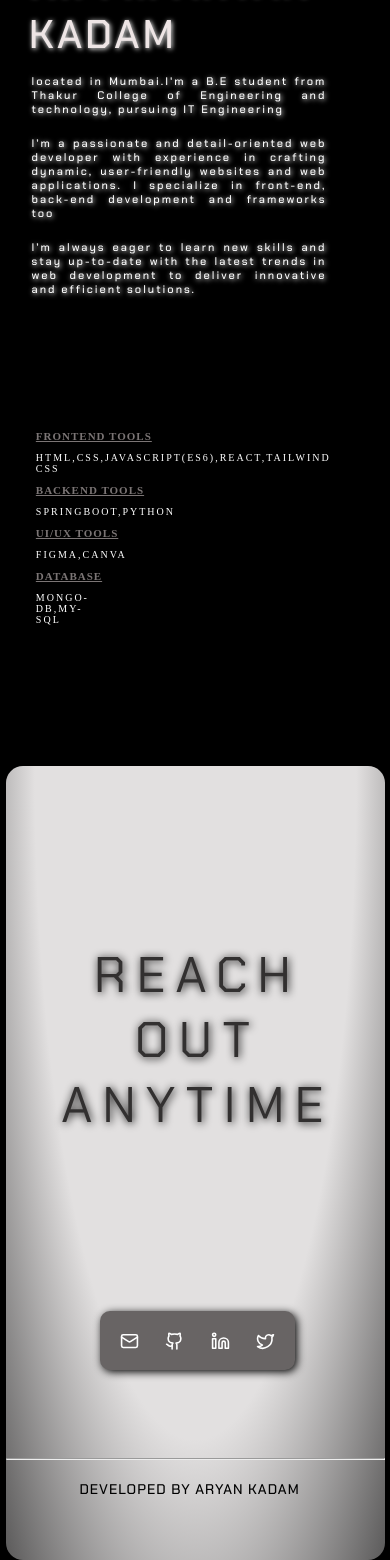
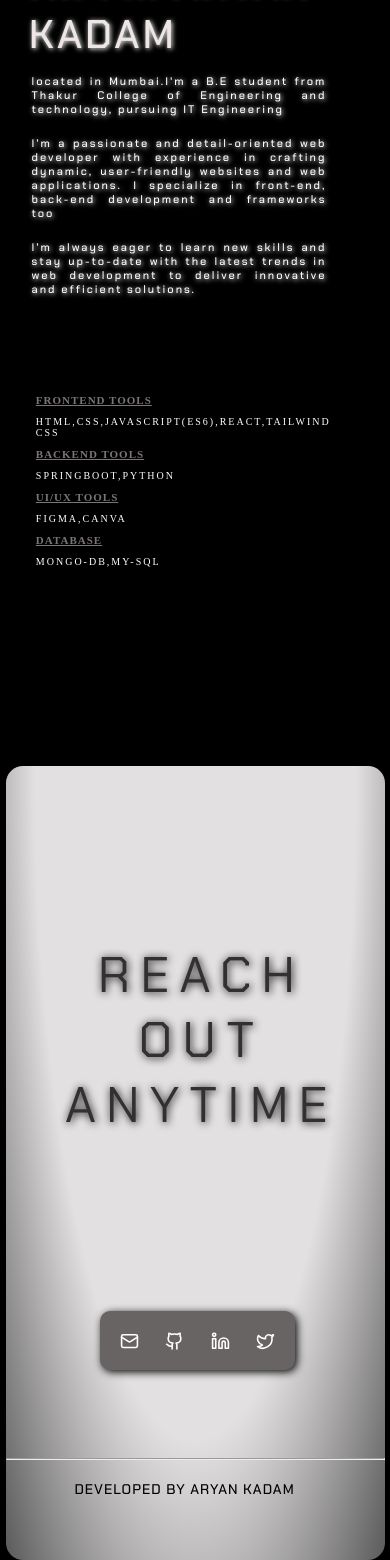
Before and after one commit to ARYANKADAM/personal-portfolio, a React (Vite) app: page / in a window 390 px wide. Shown: the part 3486-5046 px from the top of the page. Built offline with nearby package versions, Linux system fonts and the light colour scheme; a web font is replaced by a local one.

Commit message:
changes done

```diff
--- a/src/App.css
+++ b/src/App.css
@@ -830,7 +830,7 @@ hr{
     .github-icons{
         width: 8vw;
         margin-left: 20px;
-        margin-bottom: -16vh;
+        margin-bottom: -20vh;
         /* background-color: yellow; */
 
     }
@@ -883,6 +883,7 @@ hr{
         font-size: 11px;
     }
     .skills{
+        margin-top: 90px;
         order: 3;
         /* background-color: red; */
         width: 88vw;
@@ -890,8 +891,12 @@ hr{
     .frontend-hd,.backend-hd,.uiux-hd,.database-hd{
         font-size: 11px;
     }
-    .frontend-para,.backend-para,.uiux-para,.database-para{
+    .frontend-para,.backend-para,.uiux-para{
         font-size: 10px;
+    }
+    .database-para{
+        font-size: 10px;
+        width: 50vw;
     }
     .contact-pg{
         /* background-color: red; */
@@ -899,7 +904,7 @@ hr{
     }
     .contactpg{
         /* background-color: yellow; */
-        margin-left: 9vw;
+        margin-left: 10vw;
     }
     .reachout{
         font-size: 50px;
@@ -918,6 +923,6 @@ hr{
         /* background-color: red; */
     }
     .arru{
-        padding-right: 75px;
+        padding-right: 80px;
     }
 }
--- a/src/App.jsx
+++ b/src/App.jsx
@@ -31,11 +31,11 @@ function App() {
   }, []);
 
   return (
-    <div className='container'>
+    <div className='container'  id='home'>
       <div className='main-navbar'>
         <Header />
       </div>
-      <div className='content'  id='home'>
+      <div className='content'>
         <Main />
       </div>
     </div>
--- a/src/components/Main.jsx
+++ b/src/components/Main.jsx
@@ -24,7 +24,7 @@ function Main() {
       </motion.div>
       <motion.div  whileHover={{ scale: 1.2 }}
         transition={{ type: 'spring', stiffness: 300 }} className='resbut'>
-        <button className='res-but'><a className='res-but' href='' target='_blank'>Resume</a></button>
+        <button className='res-but'><a className='res-but' href='https://app.luminpdf.com/viewer/672ee7c2fe481ab850e3306e' target='_blank'>Resume</a></button>
       </motion.div>
     </div>
     <div className='work-div' id='one'>
```
